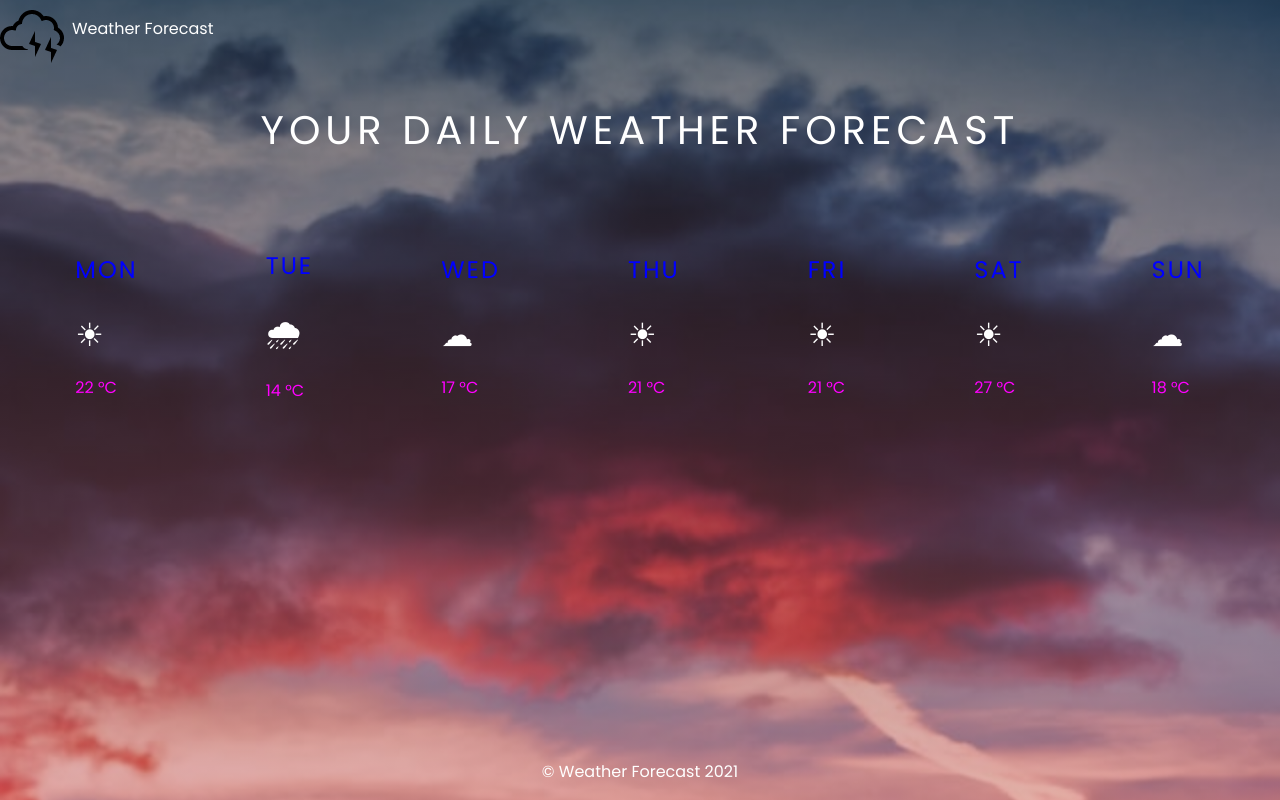
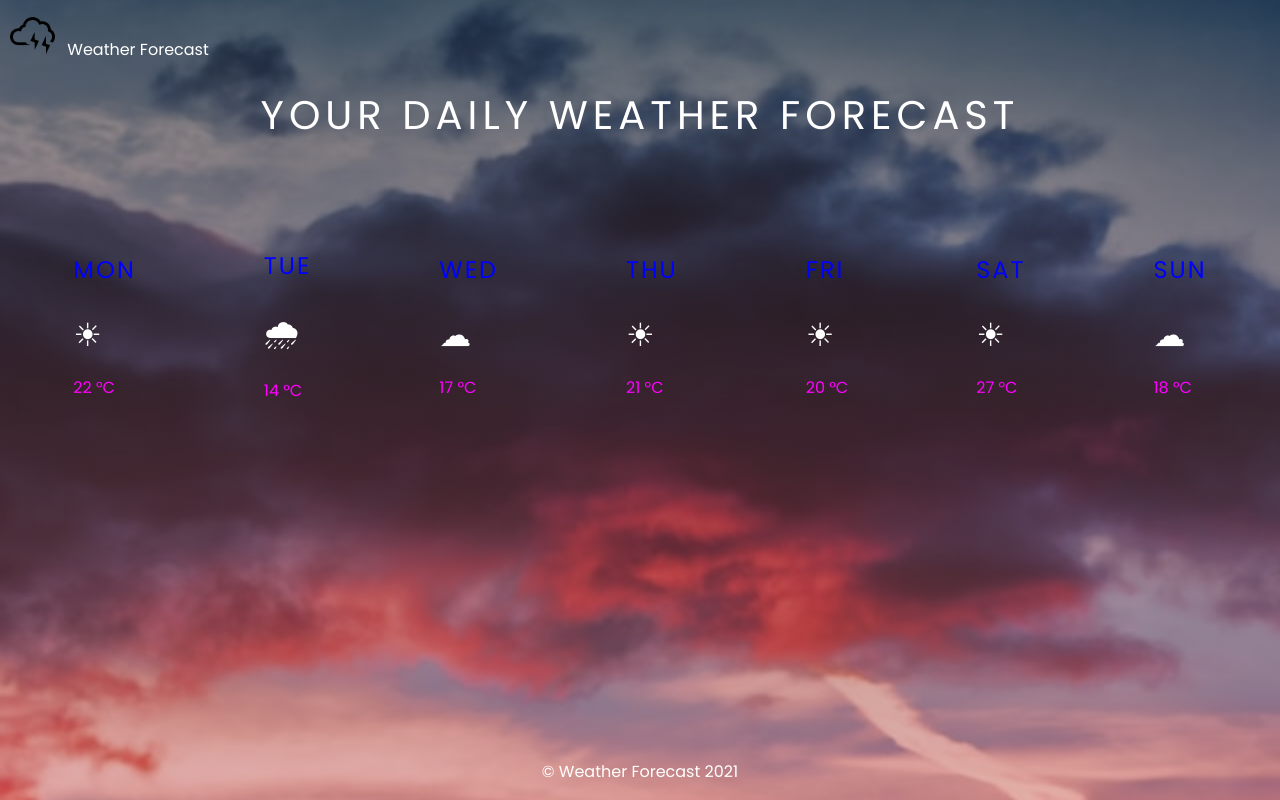
Before and after one commit to SanjaMilo/weather-forecast, a plain HTML site: page index.html in a window 1280 px wide. Drawn offline with Linux system fonts and the light colour scheme.

Commit message:
Final commit

```diff
--- a/index.html
+++ b/index.html
@@ -10,15 +10,14 @@
         integrity="sha512-iBBXm8fW90+nuLcSKlbmrPcLa0OT92xO1BIsZ+ywDWZCvqsWgccV3gFoRBv0z+8dLJgyAHIhR35VZc2oM/gI1w=="
         crossorigin="anonymous" />
     <link rel="stylesheet" href="styles/style.css">
-    <link rel="stylesheet" href="styles/homestyle.css">
-    <link rel="stylesheet" href="styles/detailsstyle.css">
+    <link rel="stylesheet" href="styles/sectionsstyle.css">
 </head>
 
 <body>
     <nav>
         <a href="index.html" class="logo">
             <img src="assets/logo.png" alt="Logo">
-            <p>Weather Forecast</p>
+            <span>Weather Forecast</span>
         </a>
     </nav>
 
--- a/js/main.js
+++ b/js/main.js
@@ -16,6 +16,7 @@ let drawDayHolder = (day) => {
     temp.classList.add('temp');
     temp.innerHTML = `${day.temp} &#176;C`;
     dayHolder.appendChild(temp);
+
     return dayHolder;
 }
 
@@ -33,18 +34,19 @@ let drawDayForecast = (data, day) => {
     type.innerText = day.type;
     dayDetailCard.appendChild(type);
     let tempInfo = document.createElement('p');
-    tempInfo.innerHTML = `${day.temp} ${data.tempUnit}`;
+    tempInfo.innerHTML = `Temperature: ${day.temp } &#176;${data.tempUnit} or ${day.kelvin} ${data.tempUnitKelvin}`;
     dayDetailCard.appendChild(tempInfo);
     let windDirect = document.createElement('p');
-    windDirect.innerHTML = `${day.windDirection}`;
+    windDirect.innerHTML = `Wind direction: ${day.arrow} ${day.windDirection}`;
     dayDetailCard.appendChild(windDirect);
     let windSpeed = document.createElement('p');
-    windSpeed.innerHTML = `${day.windSpeed} ${data.windSpeedUnit}`;
+    windSpeed.innerHTML = `Wind speed: ${day.windSpeed} ${data.windSpeedUnit} or ${day.windSpeed2} ${data.windSpeedUnit2}`;
     dayDetailCard.appendChild(windSpeed);
 
     return dayDetailCard;
 }
 
+// Create all Day in the week cards and make it link  that redirects to details-page
 weatherData.days.forEach(day => {
     let dayCard = drawDayHolder(day);
     listOfDays.appendChild(dayCard);
@@ -54,8 +56,7 @@ weatherData.days.forEach(day => {
     });
 });
 
-
-
+// Function to handle routing and displaying content on the Home page and Details page//
 function handelRoutes(e) {
     e.preventDefault();
     let _hash = location.hash;
@@ -84,5 +85,6 @@ function handelRoutes(e) {
     };
 };
 
+// Event listeners
 window.addEventListener("hashchange", handelRoutes);
 window.addEventListener("load", handelRoutes);
--- a/js/weatherData.js
+++ b/js/weatherData.js
@@ -1,14 +1,19 @@
 const weatherData = {
 	tempUnit: 'C',
+	tempUnitKelvin: 'K',
 	windSpeedUnit: 'm/s',
+	windSpeedUnit2: 'km/h',
 	days: [
 		{
 			id: 1,
 			day: 'Mon',
             name: 'Monday',
 			temp: 22,
+			kelvins: 295.15,
 			windDirection: 'north-east',
+            arrow: '&#8600;',
 			windSpeed: 10,
+			windSpeed2: 36,
 			type: 'sunny',
             icon: '&#x2600;'
 		},
@@ -17,8 +22,11 @@ const weatherData = {
 			day: 'Tue',
             name: 'Tuesday',
 			temp: 14,
+			kelvin: 278.15,
 			windDirection: 'north-west',
+            arrow: '&#8598;',
 			windSpeed: 14,
+			windSpeed2: 50.4,
 			type: 'rainy',
             icon: '&#x1F327;'
 		},
@@ -27,8 +35,11 @@ const weatherData = {
 			day: 'Wed',
             name: 'Wednesday',
 			temp: 17,
+			kelvin: 290.15,
 			windDirection: 'south-east',
+            arrow: "&#8600;",
 			windSpeed: 20,
+			windSpeed2: 72,
 			type: 'cloudy',
             icon: '&#x2601;'
 		},
@@ -37,8 +48,11 @@ const weatherData = {
 			day: 'Thu',
             name: 'Thursday',
 			temp: 21,
+			kelvin: 294.15,
 			windDirection: 'south-west',
+            arrow: '&#8601;',
 			windSpeed: 10,
+			windSpeed2: 36,
 			type: 'sunny',
             icon: '&#x2600;'
 		},
@@ -46,9 +60,12 @@ const weatherData = {
 			id: 5,
 			day: 'Fri',
             name: 'Friday',
-			temp: 21,
+			temp: 20,
+			kelvin: 293.15,
 			windDirection: 'south-west',
-			windSpeed: 10,
+            arrow: '&#8601;',
+			windSpeed: 8,
+			windSpeed2: 28.8,
 			type: 'sunny',
             icon: '&#x2600;'
 		},
@@ -57,8 +74,11 @@ const weatherData = {
 			day: 'Sat',
             name: 'Saturday',
 			temp: 27,
+			kelvin: 300.15,
 			windDirection: 'south-east',
+            arrow: '&#8600;',
 			windSpeed: 15,
+			windSpeed2: 54,
 			type: 'sunny',
             icon: '&#x2600;'
 		},
@@ -67,8 +87,11 @@ const weatherData = {
 			day: 'Sun',
             name: 'Sunday',
 			temp: 18,
+			kelvin: 291.15,
 			windDirection: 'north-west',
-			windSpeed: 15,
+            arrow: '&#8598;',
+			windSpeed: 28,
+			windSpeed2: 100.8,
 			type: 'cloudy',
             icon: '&#x2601;'
 		}
--- a/styles/detailsstyle.css
+++ /dev/null
@@ -1,10 +0,0 @@
-#details-page {}
-
-.day-details {
-    padding: 3rem 5rem;
-    text-align: center;
-    border: 1px solid #ffffff;
-    width: 50%;
-    margin-left: auto;
-    margin-right: auto;
-}
--- a/styles/homestyle.css
+++ b/styles/sectionsstyle.css
@@ -4,7 +4,7 @@
 
 .title {
     text-align: center;
-    margin: 0;
+    margin: 15px;
     font-size: 2.5rem;
     letter-spacing: 5px;
     text-transform: uppercase;
@@ -23,7 +23,7 @@
     margin: 2rem;
 }
 
-.day-card h3 {
+.day-card h3, .day-details h3  {
     font-size: 1.5rem;
     font-weight: lighter;
     text-transform: uppercase;
@@ -31,10 +31,32 @@
     color: blue;
 }
 
-.day-card span {
+.day-card span, .day-details span {
     font-size: 2rem;
 }
 
 .temp {
     color: magenta;
 }
+
+.day-details {
+    padding: 3rem 5rem;
+    text-align: center;
+    border: 1px solid #ffffff;
+    border-radius: 5px;
+    box-shadow: rgba(206, 205, 205, 0.747) 0px 7px 29px 0px;
+    width: 50%;
+    margin-left: auto;
+    margin-right: auto;
+}
+
+.day-details p {
+    font-size: 1.3rem;
+    letter-spacing: 3px;
+}
+
+.day-details h3 {
+    font-size: 2.5rem;
+    margin: 0 0 0.5rem 0;
+    letter-spacing: 5px;
+}
--- a/styles/style.css
+++ b/styles/style.css
@@ -15,23 +15,31 @@ body {
     color: #ffffff;
 }
 
+* {
+    box-sizing: border-box;
+}
+
 nav {
     width: 100%;
-    height: 100px;
+    height: 70px;
 }
 
 .logo {
-    display: flex;
-    justify-content: start;
+    display: inline-block;
     text-decoration: none;
     color: #ffffff;
+    margin: 10px;
+}
+
+.logo img {
+    height: 45px;
 }
 
 .logo:hover {
     color: #ffffff;
 }
 
-.logo > p {
+.logo > span {
     margin-left: 0.5rem;
 }
 
```
